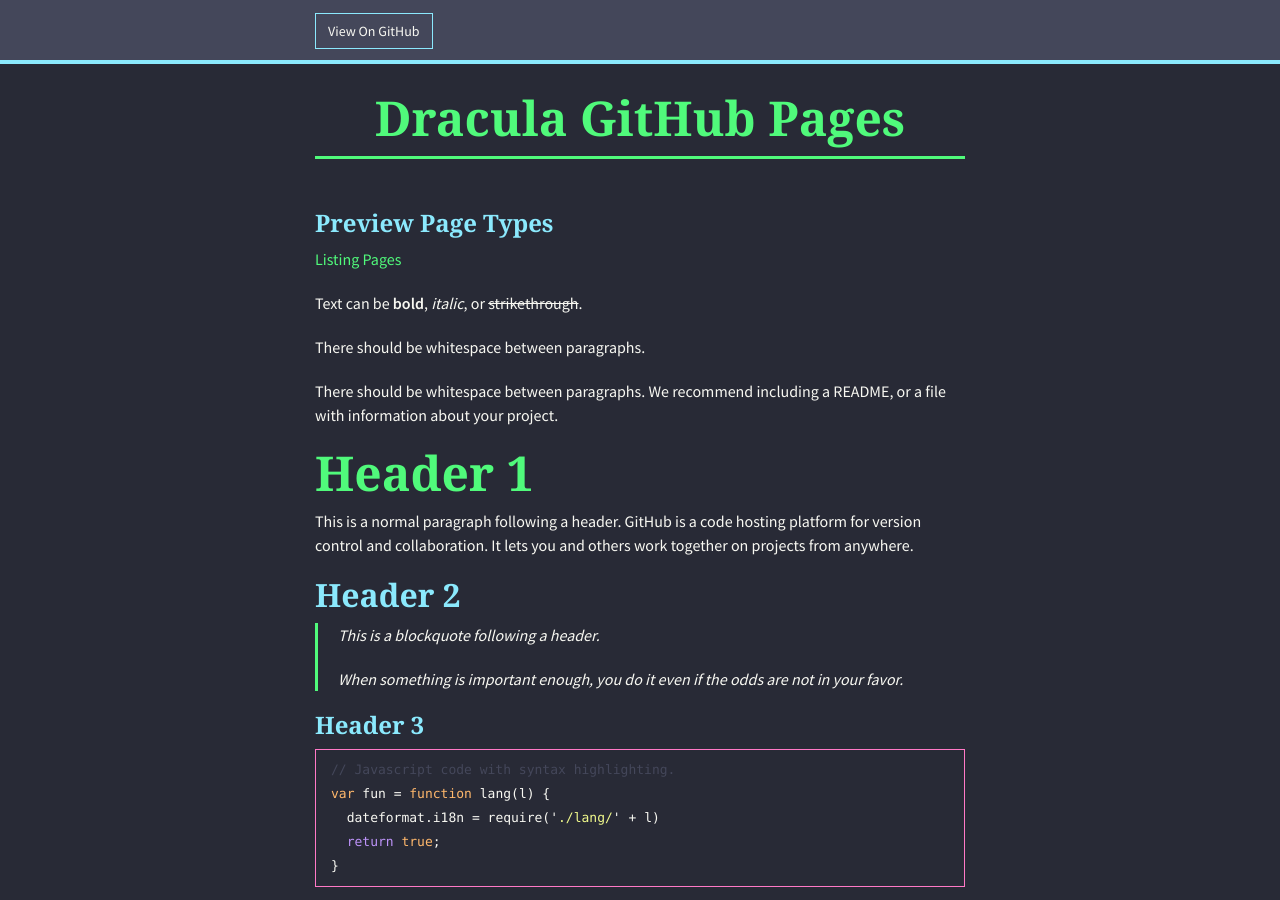
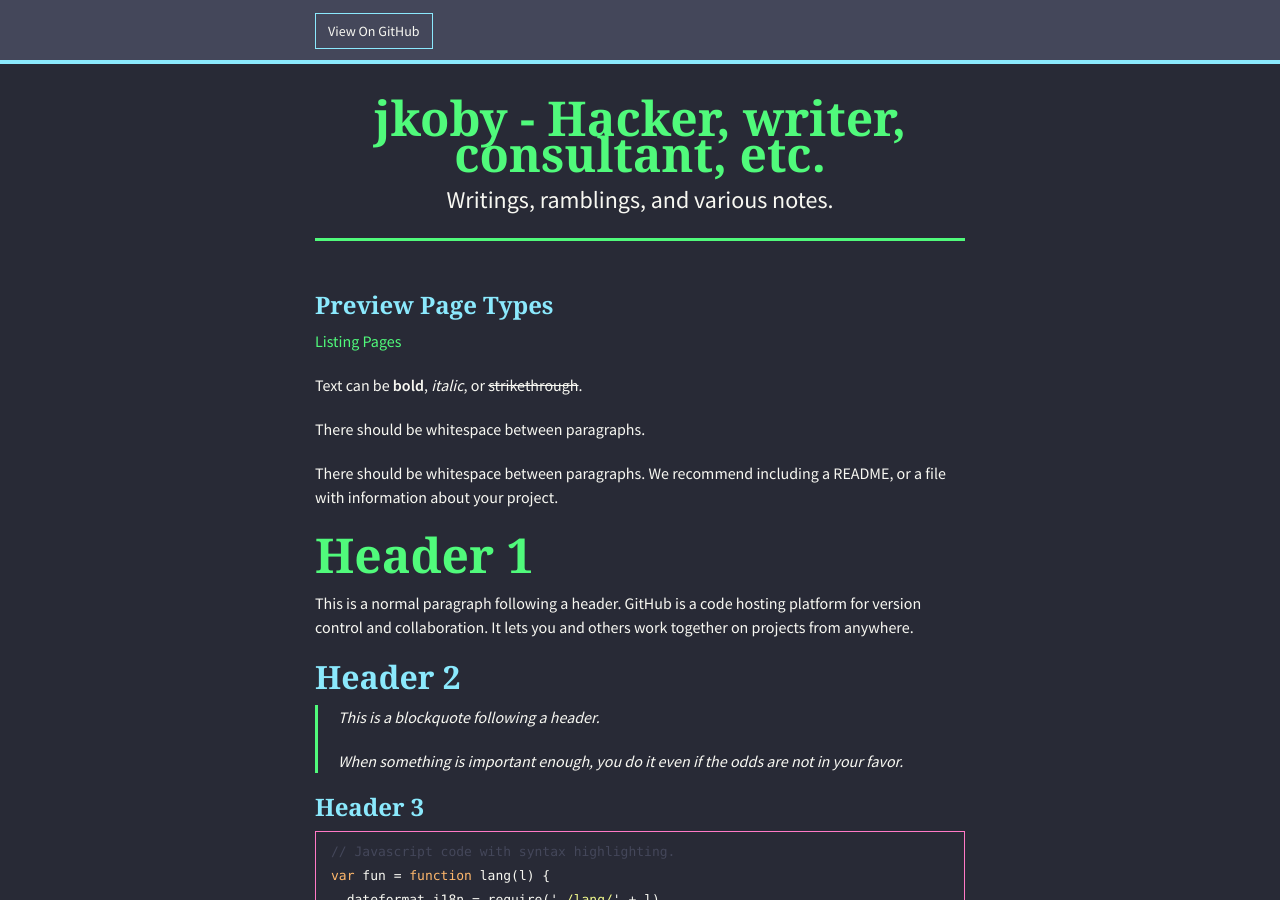
Before and after one commit to jkoby/jkoby.github.io, a Jekyll site: the page built from index.md, in a window 1280 px wide and 900 px high. Built offline with Jekyll 4.4.1, drawn with Linux system fonts in a browser that asks for light colours; nearby versions of some CDN libraries; the repository's description, which GitHub fills in, is left out; our own code applies the rules of GitHub Pages for plain Markdown files.

Commit message:
set site title/description and tweak some boilerplate stuff

```diff
--- a/_config.yml
+++ b/_config.yml
@@ -1,6 +1,6 @@
-title: Dracula GitHub Pages
+title: "jkoby - Hacker, writer, consultant, etc."
+description: "Writings, ramblings, and various notes."
 show_downloads: false
-google_analytics:
 remote_theme: "dracula/gh-pages"
 show_header: true
 
```
Also changed, not shown: Gemfile (line endings or trailing spaces), 2 other files.
